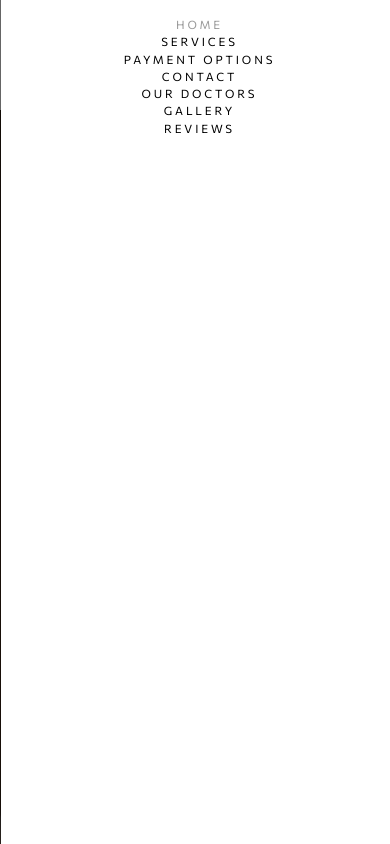
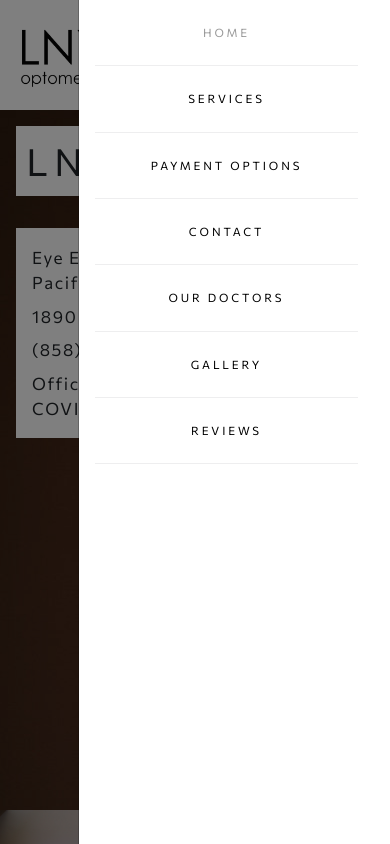
Before and after one commit to cluelesslinh/lnyoptometry, a React (Create React App) app: page / in a window 390 px wide. Both pictures are taken after a click on the button 350 px from the left and 55 px from the top of the page. Shown: the top 844 px of the page. Built offline with nearby package versions, Linux system fonts and the light colour scheme.

Commit message:
navar
styled navbar icon

```diff
--- a/public/index.html
+++ b/public/index.html
@@ -10,6 +10,9 @@
   <meta name="description" content="Web site created using create-react-app" />
   <link rel="apple-touch-icon" href="%PUBLIC_URL%/logo192.png" />
   <link rel="manifest" href="%PUBLIC_URL%/manifest.json" />
+  <link rel="stylesheet" href="https://cdnjs.cloudflare.com/ajax/libs/font-awesome/5.14.0/css/all.min.css"
+    integrity="sha512-1PKOgIY59xJ8Co8+NE6FZ+LOAZKjy+KY8iq0G4B3CyeY6wYHN3yt9PW0XpSriVlkMXe40PTKnXrLnZ9+fkDaog=="
+    crossorigin="anonymous" />
   <link rel="stylesheet" href="https://cdn.jsdelivr.net/npm/bootstrap@5.1.3/dist/css/bootstrap.min.css"
     integrity="sha384-1BmE4kWBq78iYhFldvKuhfTAU6auU8tT94WrHftjDbrCEXSU1oBoqyl2QvZ6jIW3" crossorigin="anonymous" />
   <link rel="preconnect" href="https://fonts.googleapis.com">
--- a/src/components/Navbar/NavbarElements.js
+++ b/src/components/Navbar/NavbarElements.js
@@ -4,7 +4,6 @@ import styled from "styled-components";
 export const NavBrand = styled.nav`
 margin: 0;
 `
-
 export const NavLink = styled(Link)`
 color: black;
 list-style: none;
@@ -19,5 +18,8 @@ cursor: pointer;
 };
 &.active {
 	opacity: .4;
+};
+@media screen and (max-width: 768px) {
+	padding: .7em 0 .7em 0;
 }
 `;
--- a/src/components/Navbar/index.js
+++ b/src/components/Navbar/index.js
@@ -14,7 +14,7 @@ const LNYnavbar = () => {
                     <Container fluid>
                         <NavBrand><Navbar.Brand href="/"><img src={process.env.PUBLIC_URL + "/images/LNYoptometry.jpg"} alt="lny - logo - img" width="100"
                         /></Navbar.Brand></NavBrand>
-                        <Navbar.Toggle aria-controls={`offcanvasNavbar-expand-${expand}`} />
+                        <Navbar.Toggle className="custom-toggler fa fa-bars fa-lg text-dark" aria-controls={`offcanvasNavbar-expand-${expand}`} />
                         <Navbar.Offcanvas
                             id={`offcanvasNavbar-expand-${expand}`}
                             aria-labelledby={`offcanvasNavbarLabel-expand-${expand}`}
@@ -22,13 +22,13 @@ const LNYnavbar = () => {
                         >
                             <Offcanvas.Body>
                                 <Nav className="justify-content-end flex-grow-1 pe-3 nav-item">
-                                    <NavLink reloadDocument to="/">HOME</NavLink>
-                                    <NavLink reloadDocument to="/services">SERVICES</NavLink>
-                                    <NavLink reloadDocument to="/payment-options">PAYMENT OPTIONS</NavLink>
-                                    <NavLink reloadDocument to="/contact">CONTACT</NavLink>
-                                    <NavLink reloadDocument to="/our-doctors">OUR DOCTORS</NavLink>
-                                    <NavLink reloadDocument to="/gallery">GALLERY</NavLink>
-                                    <NavLink reloadDocument to="/reviews">REVIEWS</NavLink>
+                                    <NavLink reloadDocument to="/">HOME</NavLink><hr></hr>
+                                    <NavLink reloadDocument to="/services">SERVICES</NavLink><hr></hr>
+                                    <NavLink reloadDocument to="/payment-options">PAYMENT OPTIONS</NavLink><hr></hr>
+                                    <NavLink reloadDocument to="/contact">CONTACT</NavLink><hr></hr>
+                                    <NavLink reloadDocument to="/our-doctors">OUR DOCTORS</NavLink><hr></hr>
+                                    <NavLink reloadDocument to="/gallery">GALLERY</NavLink><hr></hr>
+                                    <NavLink reloadDocument to="/reviews">REVIEWS</NavLink><hr></hr>
                                 </Nav>
                             </Offcanvas.Body>
                         </Navbar.Offcanvas>
--- a/src/components/Navbar/navbar.css
+++ b/src/components/Navbar/navbar.css
@@ -4,6 +4,37 @@
     opacity: .7;
 }
 
-.nav-item {
-    align-items: center;
+.fa {
+    transform: scale(1.35, 1);
 }
+
+.custom-toggler,
+.navbar-toggler-icon,
+.custom-toggler:focus,
+.custom-toggler:active,
+.custom-toggler-icon:focus {
+    background-image: none;
+    border: none;
+    outline: none;
+    box-shadow: none;
+    width: 0;
+    height: auto;
+    font-size: 1em;
+}
+
+.offcanvas {
+    width: 80%;
+}
+
+@media screen and (max-width: 768px) {
+
+    hr {
+        width: 100%;
+        opacity: .075;
+    }
+
+    .nav-item {
+        align-items: center;
+    }
+
+}
```
